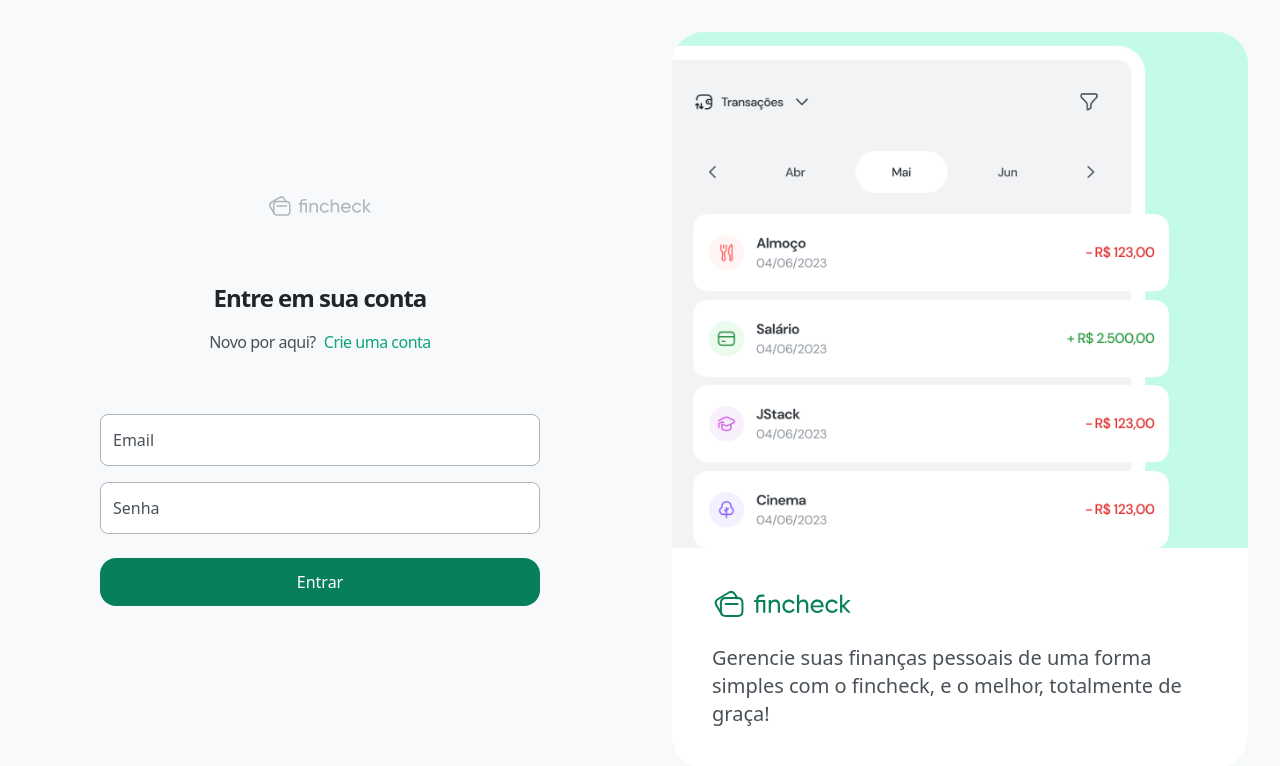
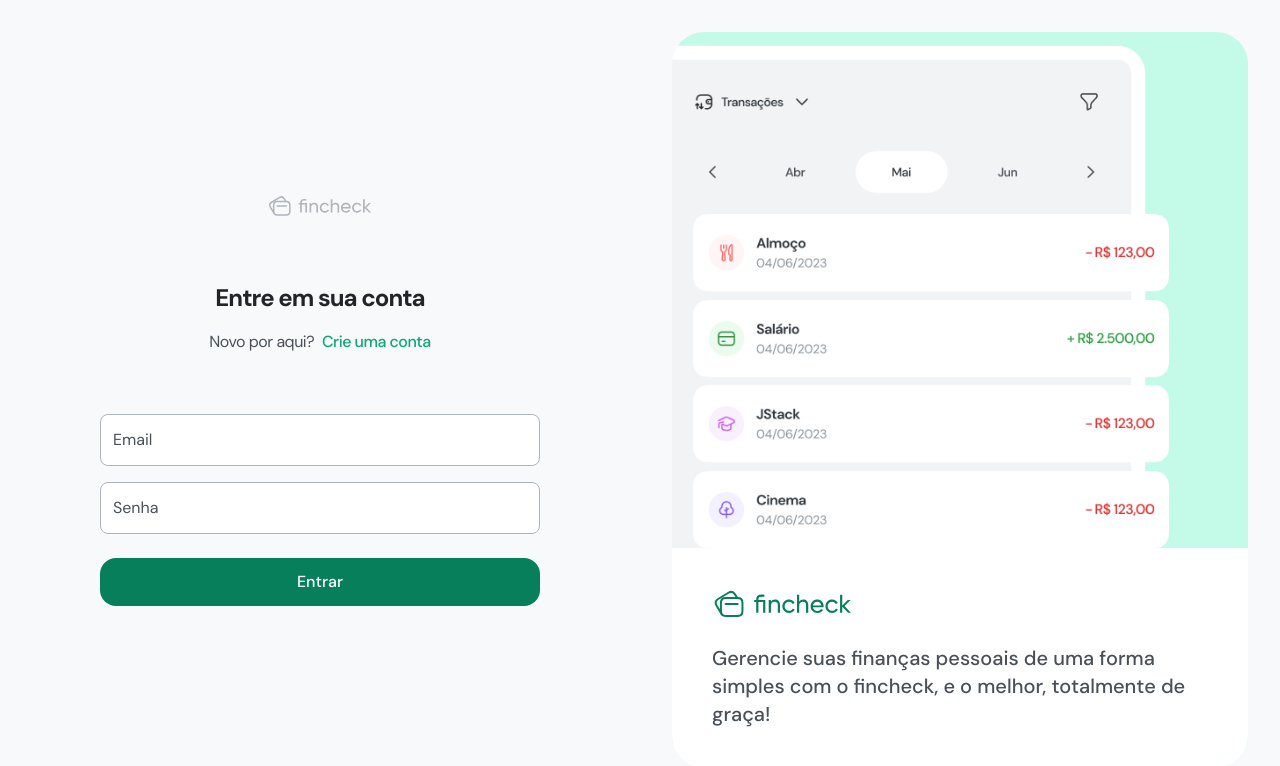
Before and after one commit to d0ugui/fincheck, a React (Vite) app in the folder frontend/: page /login in a window 1280 px wide. Shown: the top 766 px of the page. Built offline with nearby package versions, Linux system fonts and the light colour scheme; no server answers.

Commit message:
style: define default font

```diff
--- a/frontend/index.html
+++ b/frontend/index.html
@@ -4,6 +4,9 @@
     <meta charset="UTF-8" />
     <link rel="icon" type="image/svg+xml" href="/vite.svg" />
     <meta name="viewport" content="width=device-width, initial-scale=1.0" />
+    <link rel="preconnect" href="https://fonts.googleapis.com" />
+    <link rel="preconnect" href="https://fonts.gstatic.com" crossorigin />
+    <link href="https://fonts.googleapis.com/css2?family=DM+Sans:opsz,wght@9..40,400;9..40,500;9..40,600;9..40,700&display=swap" rel="stylesheet" />
     <title>fincheck</title>
   </head>
   <body class="h-full bg-gray-50">
--- a/frontend/tailwind.config.js
+++ b/frontend/tailwind.config.js
@@ -200,7 +200,9 @@
         'overlay-show': 'overlayShow 150ms cubic-bezier(0.16, 1, 0.3, 1)',
         'content-show': 'contentShow 150ms cubic-bezier(0.16, 1, 0.3, 1)',
       },
-
+      fontFamily: {
+        'sans': ['DM Sans', 'sans-serif']
+      }
     },
   },
   plugins: [],
```
